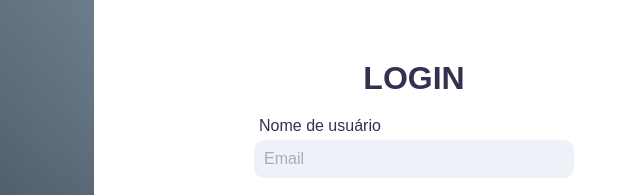
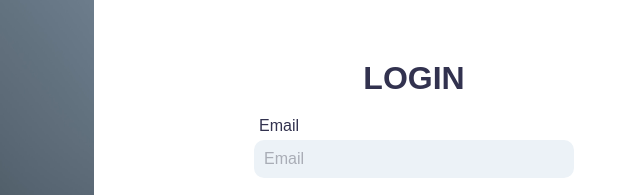
Before and after one commit to JhonyBroSilver/pagina-de-login, a plain HTML site: page index.html in a window 1280 px wide. Shown: the part 79-274 px from the top of the page, 546-1186 px from the left. Drawn offline with Linux system fonts and the light colour scheme.

Commit message:
Update index.html

```diff
--- a/index.html
+++ b/index.html
@@ -20,7 +20,7 @@
                 <h2>Login</h2>
                 <form>
                     <div class="inputBox">
-                        <span>Nome de usuário</span>
+                        <span>Email</span>
                         <input type="email" placeholder="Email" name="email">
                     </div>
                     <div class="inputBox">
```
